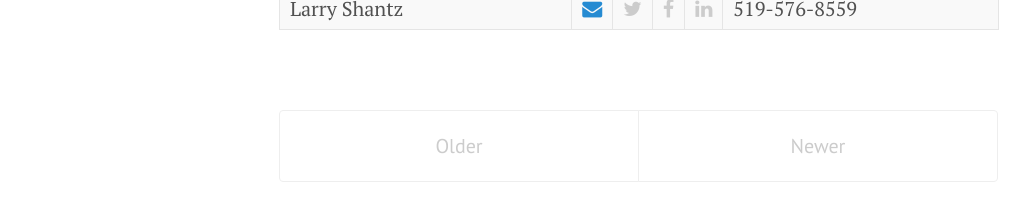
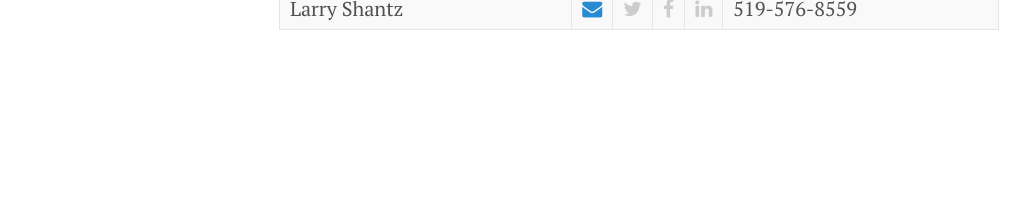
Before and after one commit to info-waterloo-region/election-2014, a Jekyll site: the page built from index.html, in a window 1280 px wide and 900 px high, scrolled down 9142 px. Shown: the part 658-879 px from the top of the window, without its empty margins (1-1031 px from the left). Built offline with Jekyll 4.4.1, drawn with Linux system fonts in a browser that asks for light colours; nearby versions of some CDN libraries; Markdown is read by kramdown in place of the engine named in the settings; the list of posts is cut into pages by our own code; after the commit the page ends 9910 px from its top, so only the background shows below that.

Commit message:
index.html

```diff
--- a/index.html
+++ b/index.html
@@ -70,36 +70,3 @@
   {% endfor %}
 
 </div>
-
-<div class="posts">
-  {% for post in paginator.posts %}
-  <div class="post">
-    <h1 class="post-title">
-      <a href="{{ post.url }}">
-        {{ post.title }}
-      </a>
-    </h1>
-
-    <span class="post-date">{{ post.date | date_to_string }}</span>
-
-    {{ post.content }}
-  </div>
-  {% endfor %}
-</div>
-
-<div class="pagination">
-  {% if paginator.next_page %}
-    <a class="pagination-item older" href="{{ site.baseurl }}/page{{paginator.next_page}}">Older</a>
-  {% else %}
-    <span class="pagination-item older">Older</span>
-  {% endif %}
-  {% if paginator.previous_page %}
-    {% if paginator.page == 2 %}
-      <a class="pagination-item newer" href="{{ site.baseurl }}">Newer</a>
-    {% else %}
-      <a class="pagination-item newer" href="{{ site.baseurl }}/page{{paginator.previous_page}}">Newer</a>
-    {% endif %}
-  {% else %}
-    <span class="pagination-item newer">Newer</span>
-  {% endif %}
-</div>
```
